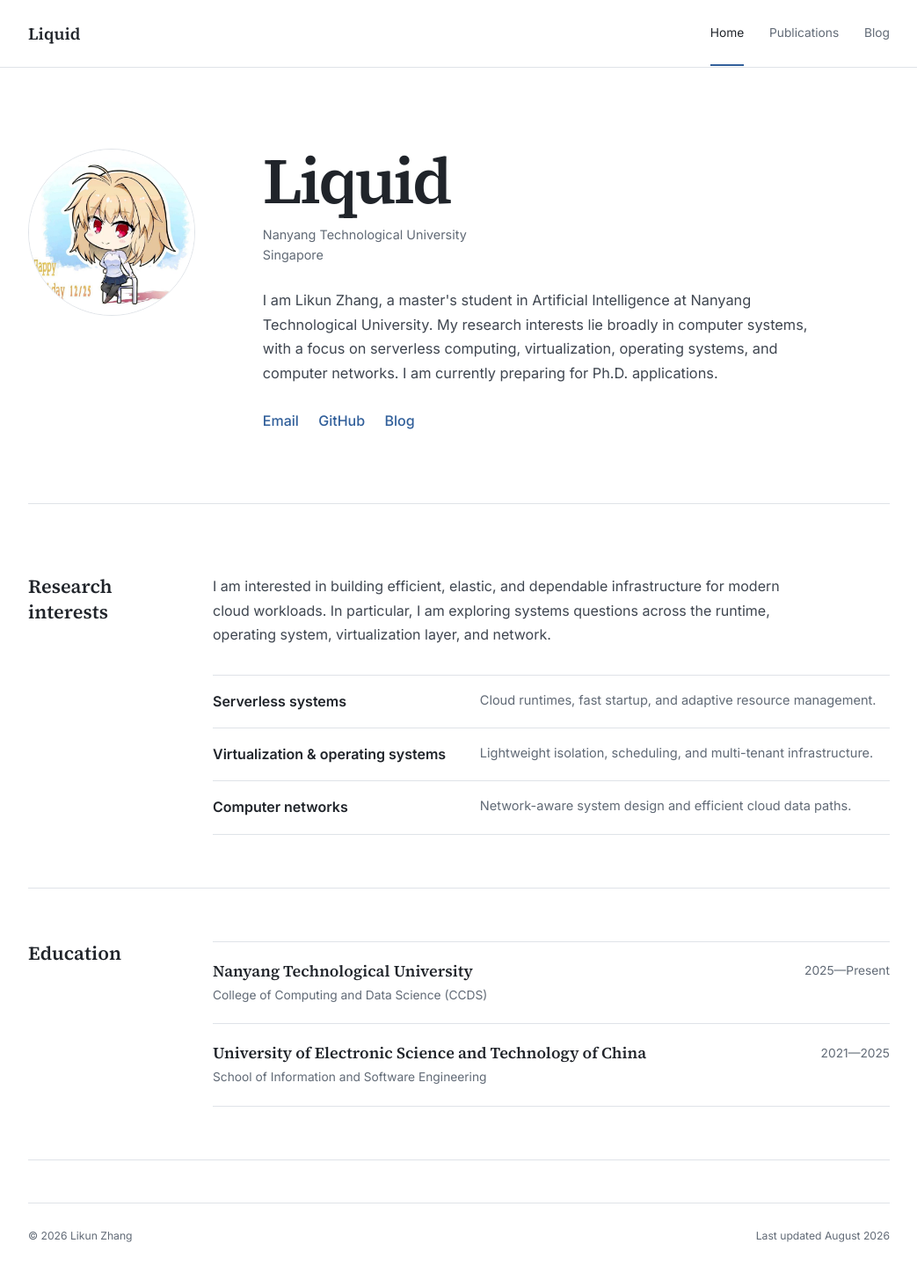
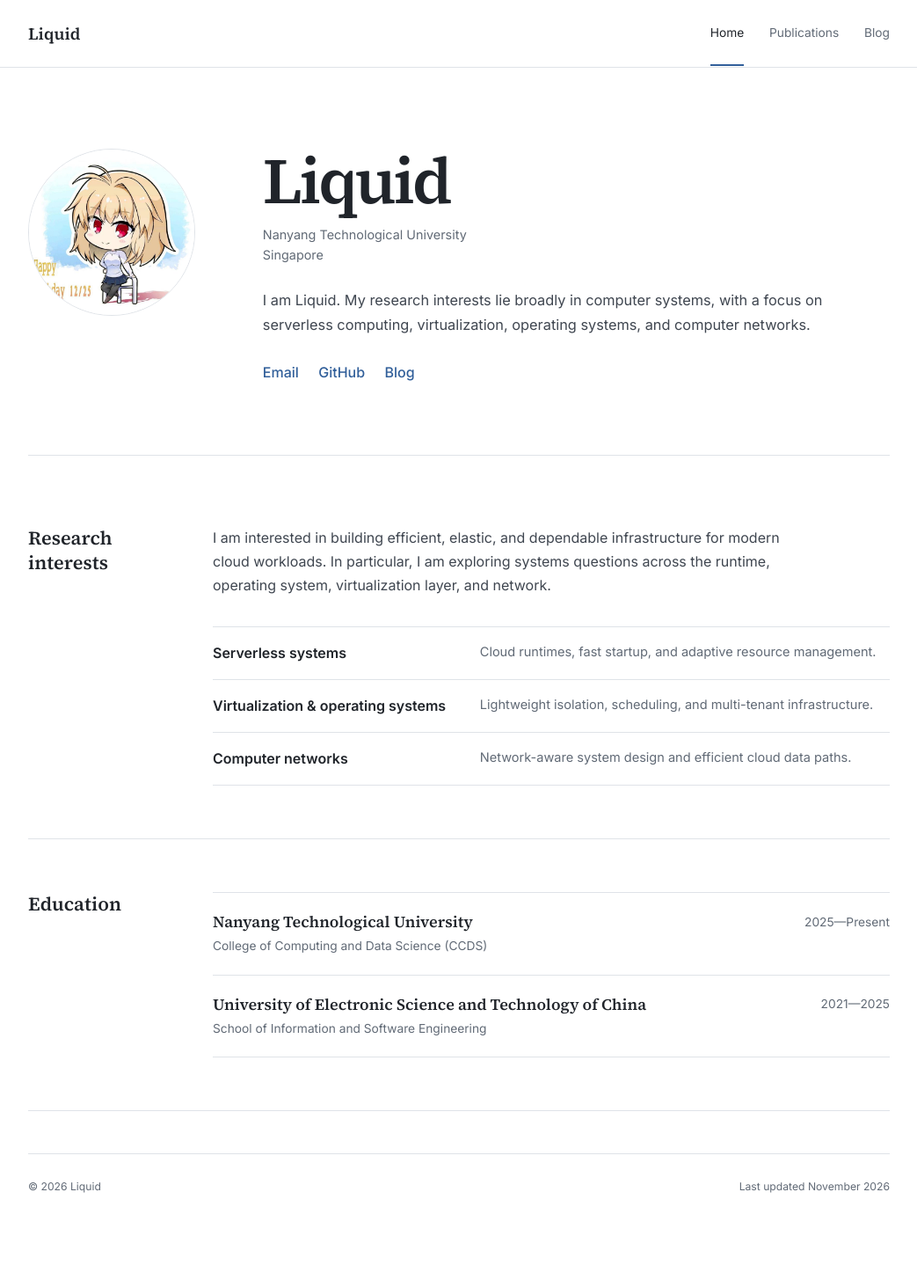
Before and after one commit to Liquidzk/Liquidzk.github.io, a Jekyll site: the page index.html, which Jekyll copies as it is, in a window 1280 px wide. Shown: the whole page at 88% size, without its empty margins (118-1161 px from the left). Built offline with Jekyll 4.4.1, drawn with Linux system fonts in a browser that asks for light colours; after the commit the page ends 1400 px from its top, so only the background shows below that.

Commit message:
Use Liquid throughout homepage identity and introduction

```diff
--- a/index.html
+++ b/index.html
@@ -5,19 +5,19 @@
     <meta name="viewport" content="width=device-width, initial-scale=1.0">
     <meta
       name="description"
-      content="Likun Zhang is an M.Sc. student in Artificial Intelligence at Nanyang Technological University, interested in serverless systems, virtualization, operating systems, and computer networks."
+      content="Liquid's research interests lie broadly in computer systems, with a focus on serverless computing, virtualization, operating systems, and computer networks."
     >
     <meta name="theme-color" content="#ffffff">
-    <meta property="og:title" content="Likun Zhang">
+    <meta property="og:title" content="Liquid">
     <meta
       property="og:description"
-      content="M.Sc. student at NTU interested in computer systems and cloud computing."
+      content="Liquid's research interests lie broadly in computer systems, with a focus on serverless computing, virtualization, operating systems, and computer networks."
     >
     <meta property="og:type" content="profile">
     <meta property="og:url" content="https://liquidzk.github.io/">
     <meta property="og:image" content="https://liquidzk.github.io/head.jpg">
 
-    <title>Likun Zhang</title>
+    <title>Liquid</title>
     <link rel="icon" href="favicon.svg" type="image/svg+xml">
     <link rel="preconnect" href="https://fonts.googleapis.com">
     <link rel="preconnect" href="https://fonts.gstatic.com" crossorigin>
@@ -31,7 +31,7 @@
       {
         "@context": "https://schema.org",
         "@type": "Person",
-        "name": "Likun Zhang",
+        "name": "Liquid",
         "image": "https://liquidzk.github.io/head.jpg",
         "url": "https://liquidzk.github.io/",
         "sameAs": ["https://github.com/Liquidzk"],
@@ -71,7 +71,7 @@
           <img
             class="portrait"
             src="head.jpg"
-            alt="Avatar of Likun Zhang"
+            alt="Avatar of Liquid"
             width="640"
             height="640"
           >
@@ -84,10 +84,9 @@
             Singapore
           </p>
           <p class="summary">
-            I am Likun Zhang, a master's student in Artificial Intelligence at Nanyang
-            Technological University. My research interests lie broadly in computer systems, with
+            I am Liquid. My research interests lie broadly in computer systems, with
             a focus on serverless computing, virtualization, operating systems, and computer
-            networks. I am currently preparing for Ph.D. applications.
+            networks.
           </p>
 
           <nav class="profile-links" aria-label="Contact links">
@@ -148,8 +147,8 @@
     </main>
 
     <footer class="site-footer">
-      <p>© 2026 Likun Zhang</p>
-      <p>Last updated August 2026</p>
+      <p>© 2026 Liquid</p>
+      <p>Last updated November 2026</p>
     </footer>
   </body>
 </html>
```
